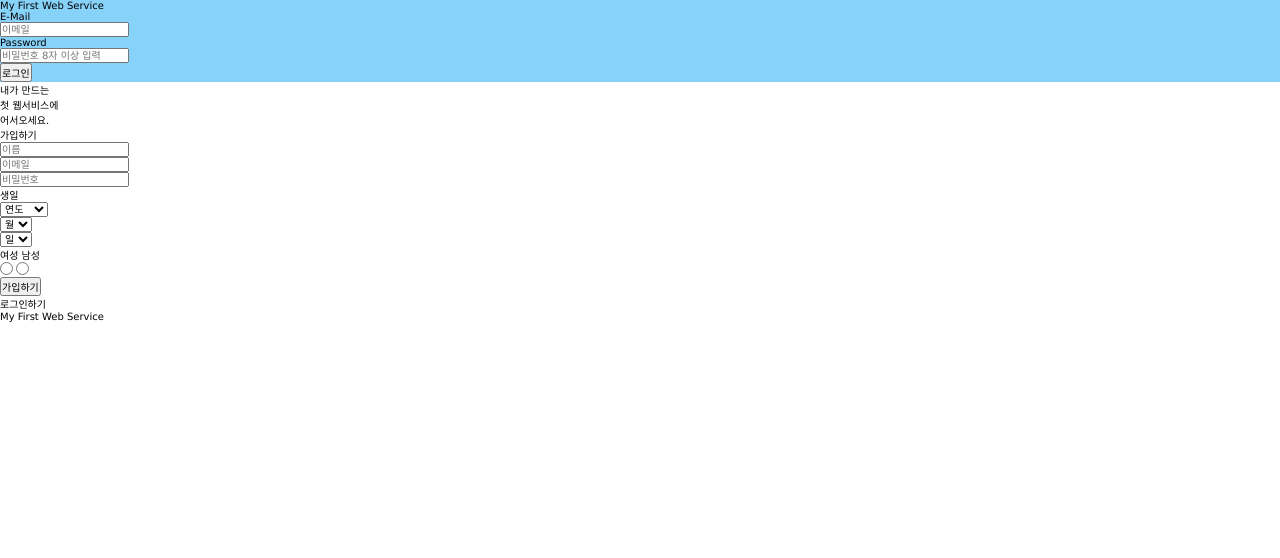
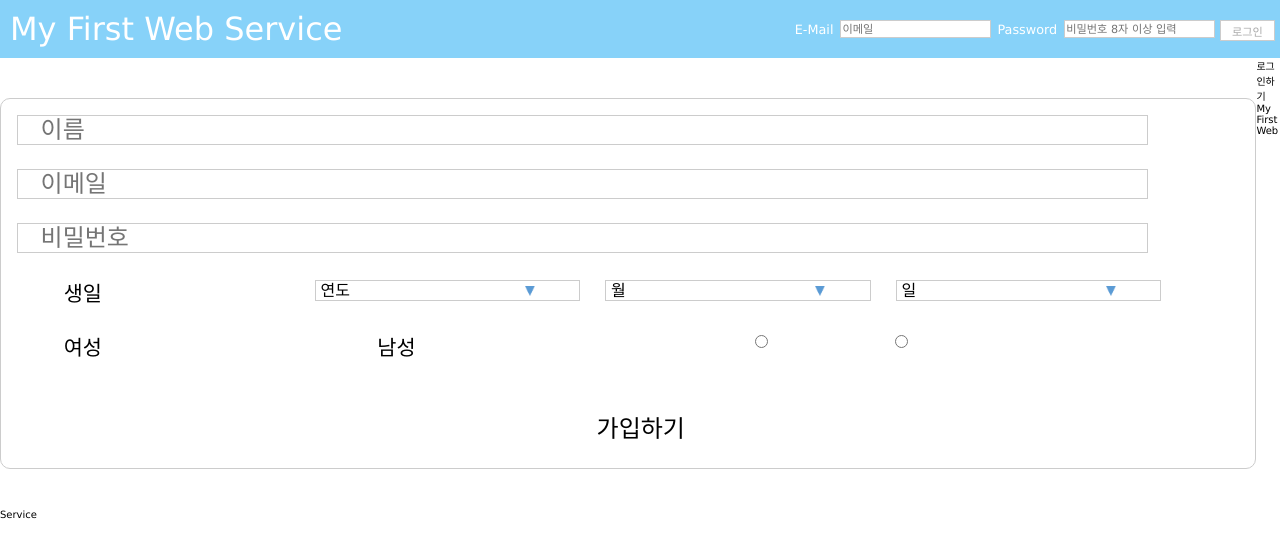
Before and after one commit to ghdcksgml1/First_web_project, a PHP site: page / in a window 1280 px wide. Shown: the top 558 px of the page. Run offline with PHP 8.4, Linux system fonts and the light colour scheme.

Commit message:
2021.07.11

```diff
--- a/css/header.css
+++ b/css/header.css
@@ -70,4 +95,152 @@ header{
         color:#000;
         font-size:1rem;
     }
+    #myName{
+        float:left;
+        width:100%;
+        background:#fff;
+        border-bottom:1px solid #ccc;
+        margin-top:1px;
+    }
+    #myName p{
+        float:left;
+        margin-left:2%;
+        font-size:1rem;
+    }
+    #logoutBox{
+        float:right;
+        margin-right:5%;
+        border:1px solid #ccc;
+        margin-top:1px;
+    }
+    #logoutBox input{
+        border:none;
+        background:none;
+        padding:0.1rem 0.3rem;
+        margin-top:1px;
+        cursor:pointer;
+        font-size:0.5rem;
+    }
+
 }
+
+
+
+#loginForm{
+    _display:none;
+}
+
+/* PC */
+@media screen and (min-width:1200px){
+    #myService{
+        float:left;
+        color:#fff;
+        font-size:2rem;
+        text-align:left;
+        margin:10px;
+    }
+    #myName{
+        float:right;
+        color:#fff;
+        margin-right:1%;
+        margin-top:20px;
+    }
+    #myName p{
+        float:left;
+        width:250px;
+        font-size:1rem;
+    }
+    #logoutBox{
+        float:left;
+        border:1px solid #ccc;
+        margin-top:1px;
+        background:#fff;
+    }
+    #logoutBox input{
+        border:none;
+        background:none;
+        padding:0.1rem 0.3rem;
+        margin-top:1px;
+        cursor:pointer;
+        font-size:0.5rem;
+    }
+
+    #loginForm{
+        float:right;
+        margin:20px 5px 0 0;
+    }
+    #loginEmailArea,#loginPwArea{
+        float:left;
+    }
+    #loginEmailArea label,#loginPwArea label{
+        float:left;
+        padding-left:1rem;
+    }
+    .loginInputBox{
+        float:left;
+        border:1px solid #ccc;
+        background:#fff;
+    }
+    #loginEmailArea label,#loginPwArea label{
+        float:left;
+        margin:0 0.3rem;
+        font-size:0.8rem;
+        padding:0.1rem;
+        color:#fff;
+    }
+    #loginEmailArea input,#loginPwArea input{
+        float:left;
+        padding-left:0.5rem;
+        font-size:0.7rem;
+        border:none;
+        padding:0.1rem;
+        background:#fff;
+    }
+    .loginSubmitBox{
+        float:right;
+        width:50px;
+        background:#fff;
+        border:1px solid #ccc;
+        margin-left:5px;
+        padding:0.1rem;
+    }
+    #loginSubmit{
+        clear:both;
+        float:left;
+        width:100%;
+        background:none;
+        border:none;
+        color:#aaa;
+        font-size:0.7rem;
+    }
+}
+@media screen and (max-width:366px){
+    #myService{
+        font-size:1.5rem;
+    }
+    #loginEmailArea label,#loginPwArea label,
+    #loginEmailArea input,#loginPwArea input{
+        font-size:1rem;
+    }
+    .loginSubmitBox{
+        padding:0.2rem;
+    }
+    #loginSubmit{
+        font-size:1rem;
+    }
+}
+@media screen and (min-width:367px) and (max-width:458px){
+    #myService{
+        font-size:1.7rem;
+    }
+    #loginEmailArea label,#loginPwArea label,
+    #loginEmailArea input,#loginPwArea input{
+        font-size:1.2rem;
+    }
+    .loginSubmitBox{
+        padding:0.2rem;
+    }
+    #loginSubmit{
+        font-size:1rem;
+    }
+}
--- /dev/null
+++ b/css/index.css
@@ -0,0 +1,120 @@
+#signup{
+    _display:none;
+}
+#introSite{
+    display:none;
+}
+/* common */
+#siteComment{
+    border:3px solid #64cbf9;
+    padding:1rem;
+    font-size:2rem;
+    color:#64cbf9;
+}
+
+/* mobile base css source */
+@media screen and (min-width:0px) and (max-width:1199px){
+    body{
+        background:#fff;
+    }
+    #signupCenter{
+        width:80%;
+    }
+    #introSite{
+        clear:both;
+        float:left;
+        width:100%;
+    }
+    #siteComment{
+        margin:10% auto;
+        width:65%;
+        color:#64cbf9;
+    }
+    #signUpBtn{
+        margin:10% auto   15%;
+        width:100px;
+        height:30px;
+        background:#64cbf9;
+        text-align:center;
+        padding-top:1em;
+        border-radius:1rem;
+    }
+    #signUpBtn p{
+        font-size:1rem;
+        color:#fff;
+    }
+}
+
+#signupCenter{
+    margin:0 auto;
+}
+#signUpForm{
+    float:left;
+    width:98%;
+    margin:40px 0 40px 0;
+    padding-top:1rem;
+    border:1px solid #ccc;
+    border-radius:10px;
+}
+.row{
+    clear:both;
+    float:left;
+    width:100%;
+    margin-bottom:1.5rem;
+}
+.row label{
+    float:left;
+    width:20%;
+    padding-left:5%;
+    font-size:1.3rem;
+}
+.inputBox{
+    float:left;
+    width:90%;
+    background:#fff;
+    margin-left:1rem;
+    border:1px solid #ccc;
+}
+.row input{
+    float:left;
+    width:98%;
+    font-size:1.5rem;
+    margin-left:2%;
+    background:#fff;
+    border:none;
+}
+.row .selectBox{
+    float:left;
+    width:21%;
+    border:1px solid #ccc;
+    background:#fff;
+    margin-top:3px;
+}
+.row .selectBox select{
+    float:left;
+    background:#fff url('/images/index/selectTagBg.png');
+    border:none;
+    -webkit-appearance: none;
+    -moz-appearance: none;
+    background-size:10px;
+    background-repeat: no-repeat;
+    background-position:90% 5px;
+    width:90%;
+    margin-left:5px;
+    font-size:1rem;
+}
+
+
+#birthYear{
+    font-size:1rem;
+}
+.selectBoxMargin{
+    margin-left:2%;
+    margin-right:2%;
+}
+.genderRow input{
+    width:15px;
+    margin-left:10%;
+    position:relative;
+    top:4px;
+}
--- a/index.html
+++ b/index.html
@@ -5,7 +5,8 @@
         <meta charset="utf-8"/>
         <title>My First Web Service</title>
         <link rel="stylesheet" href="./css/cssReset.css"/>
-        <link rel="stylesheet" href="./css/header.css">
+        <link rel="stylesheet" href="./css/header.css"/>
+        <link rel="stylesheet" href="./css/index.css"/>
     </head>
     <body>
         <!-- 로그인 후 -->
@@ -69,7 +70,9 @@
                             </div>
                         </div>
                         <div class="row">
+                            <div class="inputBox">
                             <input type="password" id="userPw" name="userPw" placeholder="비밀번호"/>
+                            </div>
                         </div>
                         <div class="row">
                             <label>생일</label>
@@ -90,7 +93,7 @@
                                     <option value="3">3</option>
                                 </select>
                             </div>
-                            <div class="seletBox">
+                            <div class="selectBox">
                                 <select name="birthDay" id="birthDay">
                                     <option value="">일</option>
                                     <option value="1">1</option>
```
Also changed, not shown: other parts of css/header.css (+25 -0 lines), images/index/selectTagBg.png (added).
